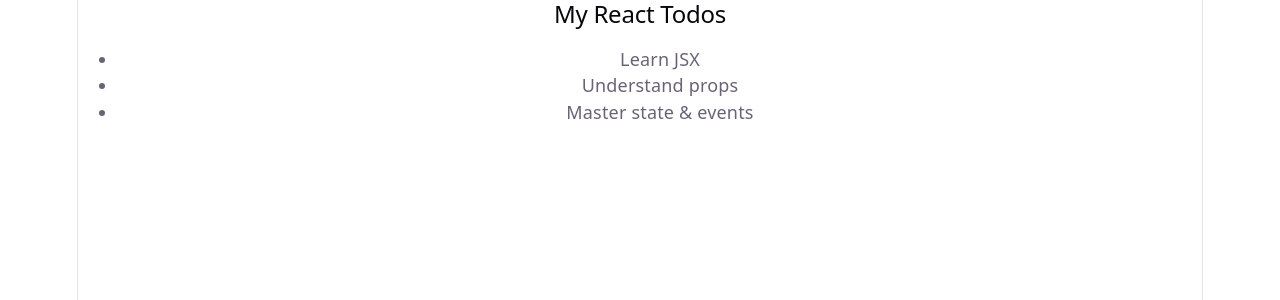
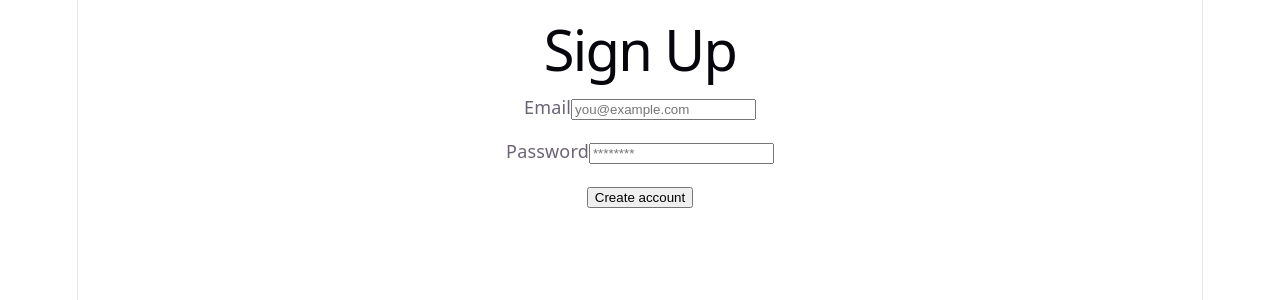
Before and after one commit to el-keiyya/react-app, a React (Vite) app: page / in a window 1280 px wide. Shown: the top 300 px of the page. Built offline with nearby package versions, Linux system fonts and the light colour scheme.

Commit message:
SignUpForm

```diff
--- a/src/App.jsx
+++ b/src/App.jsx
@@ -1,29 +1,11 @@
 import { useState } from "react";
 import "./App.css";
-
-function TodoList() {
-  const todos = [
-    { id: 1, text: "Learn JSX" },
-    { id: 2, text: "Understand props" },
-    { id: 3, text: "Master state & events" },
-  ];
-
-  return (
-    <div>
-      <h2>My React Todos</h2>
-      <ul>
-        {todos.map((todo) => (
-          <li key={todo.id}>{todo.text}</li>
-        ))}
-      </ul>
-    </div>
-  );
-}
+import SignUpForm from "./components/SignUpForm";
 
 function App() {
   return (
     <div>
-      <TodoList />
+      <SignUpForm />
     </div>
   );
 }
--- /dev/null
+++ b/src/components/SignUpForm.jsx
@@ -0,0 +1,43 @@
+import { useState } from "react";
+
+export default function SignUpForm() {
+  const [email, setEmail] = useState("");
+  const [password, setPassword] = useState("");
+
+  function handleSubmit(event) {
+    event.preventDefault();
+    alert("submitted with email: " + email + " and password: " + password);
+  }
+
+  return (
+    <div style={{ maxWidth: 400, margin: "2rem auto" }}>
+      <h1>Sign Up</h1>
+
+      <form onSubmit={handleSubmit}>
+        <div style={{ marginBottom: "1rem" }}>
+          <label>
+            Email
+            <input
+              type="email"
+              placeholder="you@example.com"
+              onChange={(e) => setEmail(e.target.value)}
+            />
+          </label>
+        </div>
+
+        <div style={{ marginBottom: "1rem" }}>
+          <label>
+            Password
+            <input
+              type="password"
+              placeholder="********"
+              onChange={(e) => setPassword(e.target.value)}
+            />
+          </label>
+        </div>
+
+        <button type="submit">Create account</button>
+      </form>
+    </div>
+  );
+}
```
